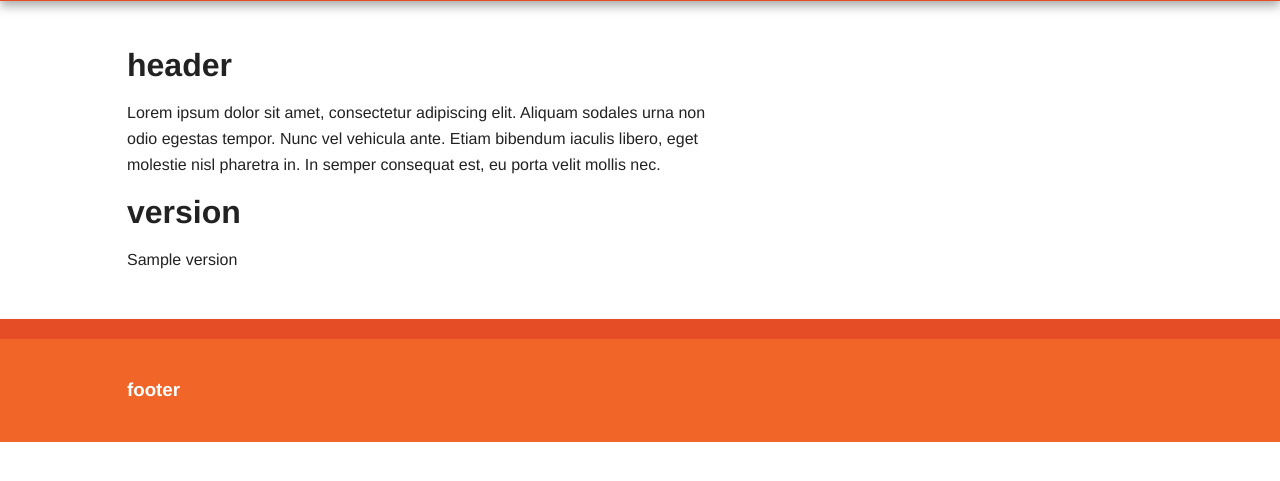
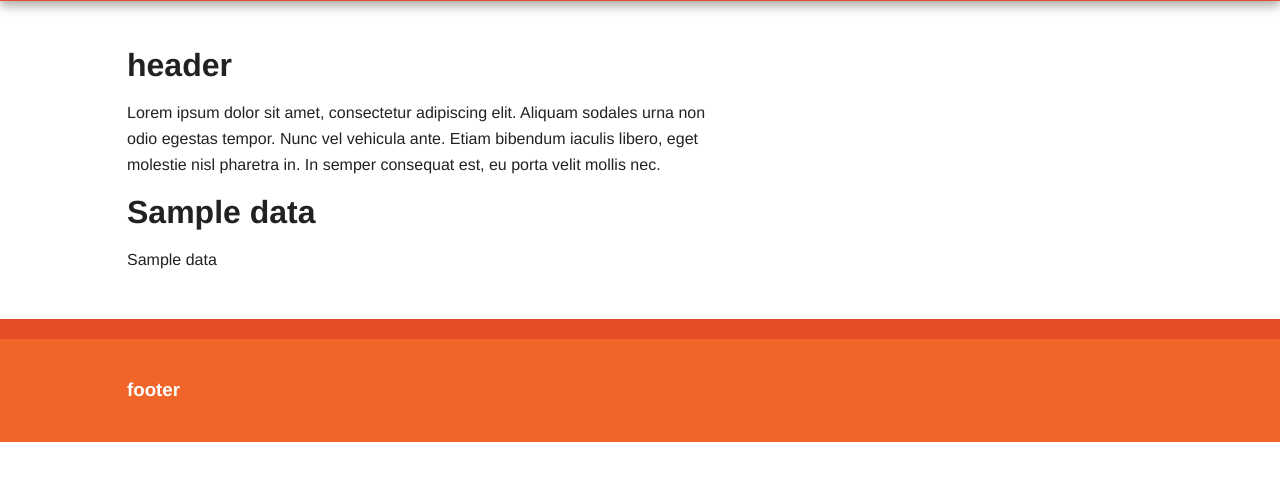
Before and after one commit to geminileft/flask-initializr, a Flask app: template templates/admin.html in a window 1280 px wide. Shown: the part 95-576 px from the top of the page. Run offline with Flask 2, Linux system fonts and the light colour scheme; the template is opened without the code that fills it: most values are stand-ins (such as "Sample title", 1, 10 or a date in 2020); some libraries are stand-ins or nearby versions.

Commit message:
extending page

```diff
--- a/app.py
+++ b/app.py
@@ -15,6 +15,7 @@ def home():
 @app.route('/admin')
 def admin():
 	data = {"version":version()}
+	data["x"] = "y"
 	return render_template('admin.html', data=data)
 
 @app.route('/pages')
--- a/templates/admin.html
+++ b/templates/admin.html
@@ -10,10 +10,12 @@ App Admin
                         <h1>header</h1>
                         <p>Lorem ipsum dolor sit amet, consectetur adipiscing elit. Aliquam sodales urna non odio egestas tempor. Nunc vel vehicula ante. Etiam bibendum iaculis libero, eget molestie nisl pharetra in. In semper consequat est, eu porta velit mollis nec.</p>
                     </header>
+{% for k,v in data.items() %}
                     <section>
-                        <h1>version</h1>
-                        <p>{{ data.version }}</p>
+                        <h1>{{ k }}</h1>
+                        <p>{{ v }}</p>
                     </section>
+{% endfor %}
                 </article>
 {% endblock %}
 
```
